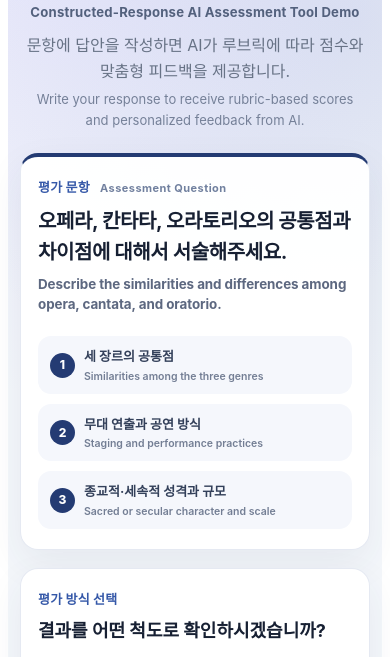
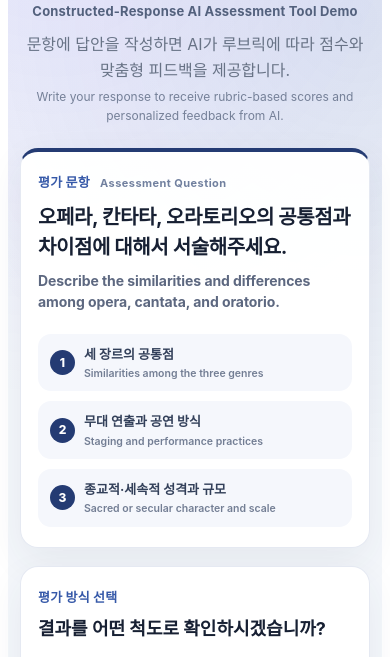
Before and after one commit to MusicShin/music-ai-evaluator, a website: page index.html in a window 390 px wide. Shown: the part 125-782 px from the top of the page. Drawn offline with Linux system fonts and the light colour scheme.

Commit message:
Update index.html

```diff
--- a/index.html
+++ b/index.html
@@ -892,6 +892,18 @@
   }
 
   @media (max-width: 680px) {
+    #llm-music-evaluator .lme-title-en {
+      margin-top: 6px;
+      font-size: 13px;
+    }
+
+    #llm-music-evaluator .lme-lead-en {
+      font-size: 12px;
+    }
+
+    #llm-music-evaluator .lme-question-en {
+      font-size: 14px;
+    }
     #llm-music-evaluator .lme-shell {
       padding: 24px 12px 45px;
       border-radius: 18px;
```
